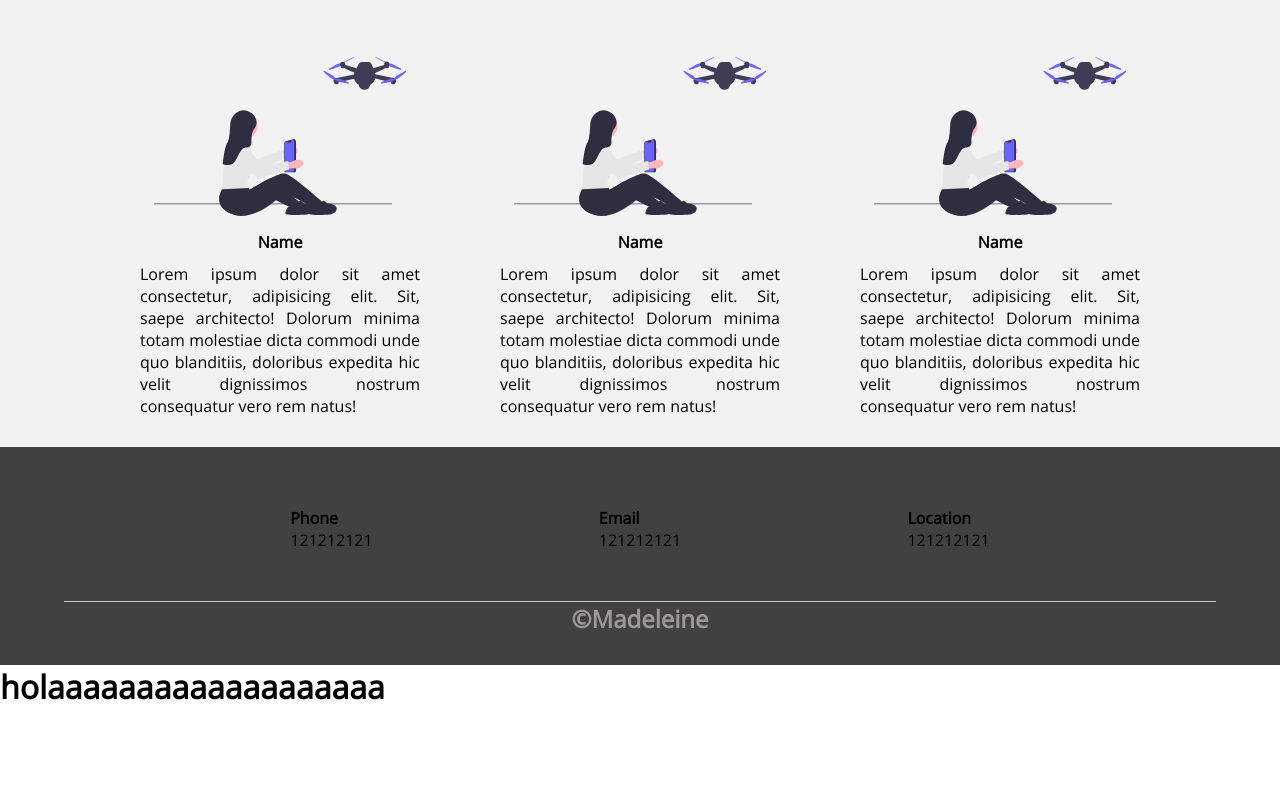
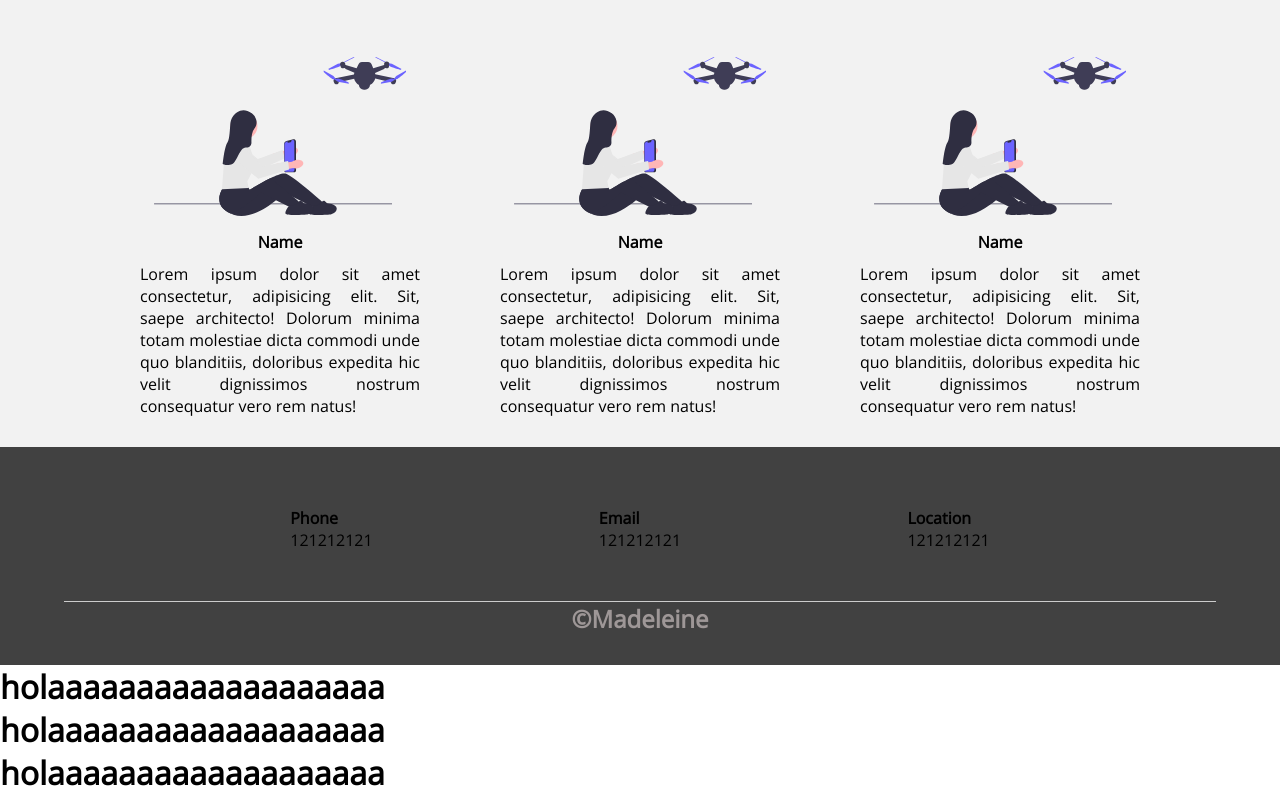
Before and after one commit to MadeleFonB/COFAINGSAS, a plain HTML site: page index.html in a window 1280 px wide. Shown: the part 2269-3063 px from the top of the page. Before the commit the page ends 2977 px from the top, so only its background shows below. Drawn offline with nearby package versions, Linux system fonts and the light colour scheme.

Commit message:
Update index.html

```diff
--- a/index.html
+++ b/index.html
@@ -185,5 +185,8 @@
         <h2 class="titulo-final">&copy;Madeleine</h2>
     </footer>
 <h1>holaaaaaaaaaaaaaaaaaaa</h1>
+<h1>holaaaaaaaaaaaaaaaaaaa</h1>
+<h1>holaaaaaaaaaaaaaaaaaaa</h1>
+
 </body>
 </html>
```
